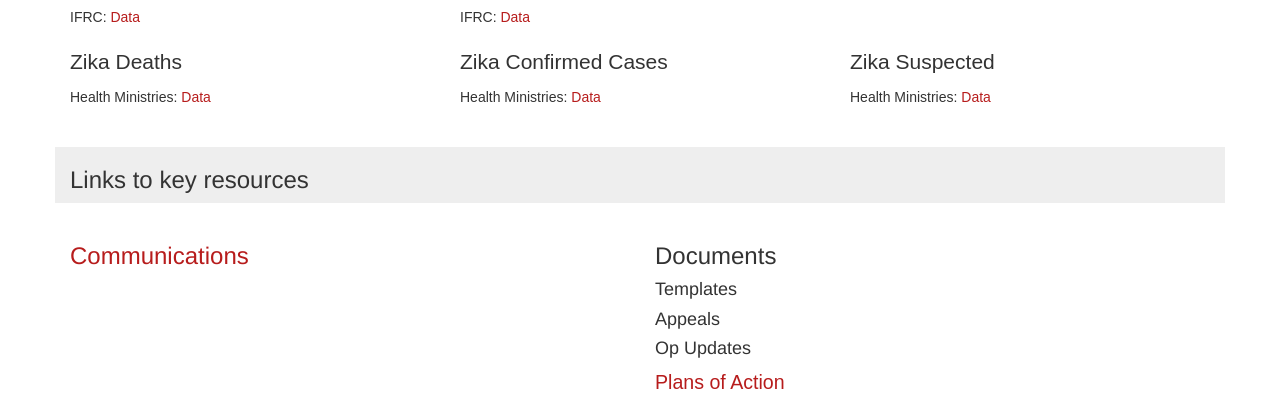
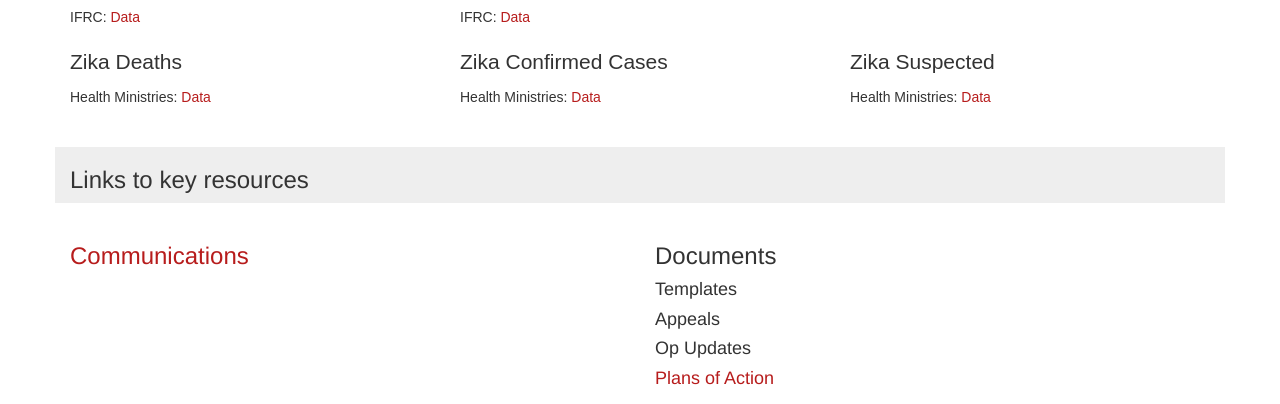
Before and after one commit to BrcMapsTeam/zika, a plain HTML site: page index.html in a window 1280 px wide. Shown: the part 381-785 px from the top of the page. Drawn offline with nearby package versions, Linux system fonts and the light colour scheme; no server answers.

Commit message:
Corrected tag

```diff
--- a/index.html
+++ b/index.html
@@ -77,7 +77,7 @@
                     <h4>Templates</h4>
                     <h4>Appeals</h4>
                     <h4>Op Updates</h4>
-                    <p><a href="https://ifrcorg-my.sharepoint.com/personal/padru_rit15_ifrc_org/Documents/IFRC%20Zika%20Operation%20Shared%20Folder/Plan%20of%20Action" target="_blank">Plans of Action</a></p>
+                    <h4><a href="https://ifrcorg-my.sharepoint.com/personal/padru_rit15_ifrc_org/Documents/IFRC%20Zika%20Operation%20Shared%20Folder/Plan%20of%20Action" target="_blank">Plans of Action</a></h4>
                 </div>
             </div>
             <div class="row">
```
